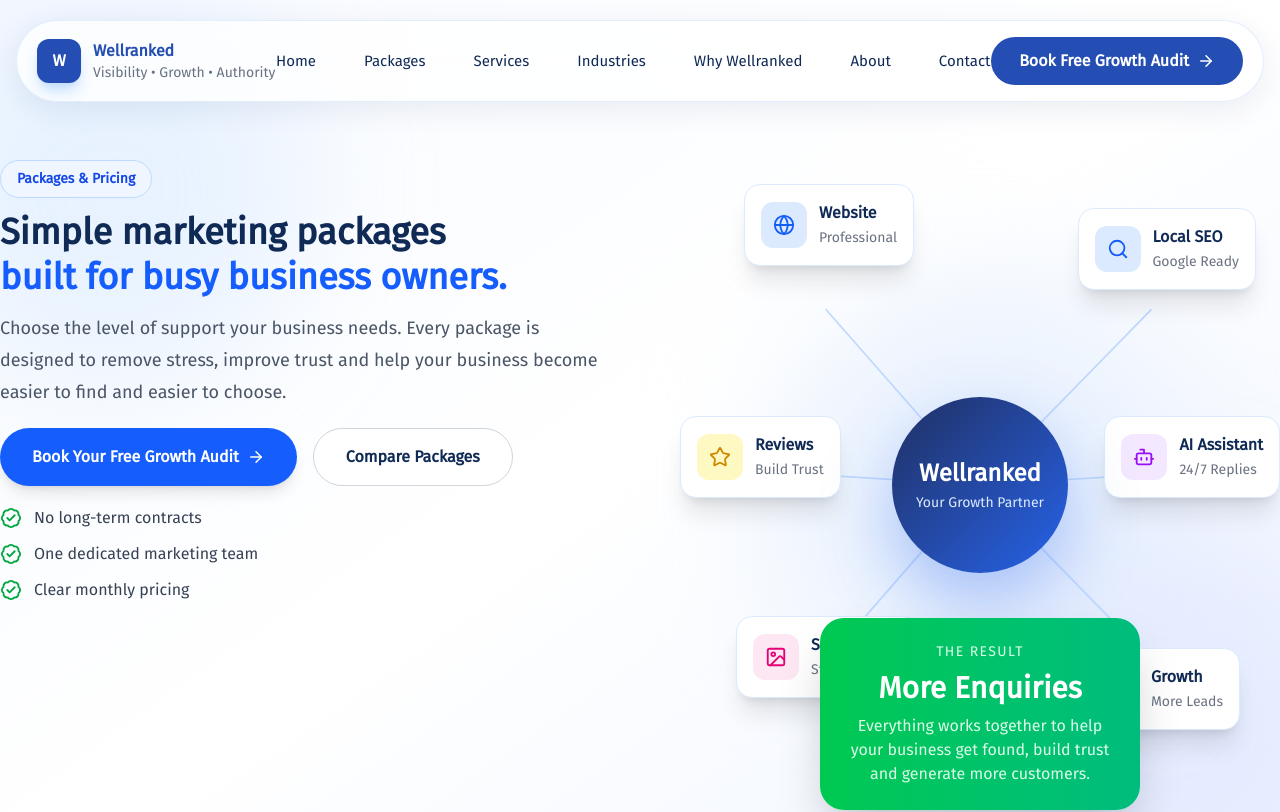
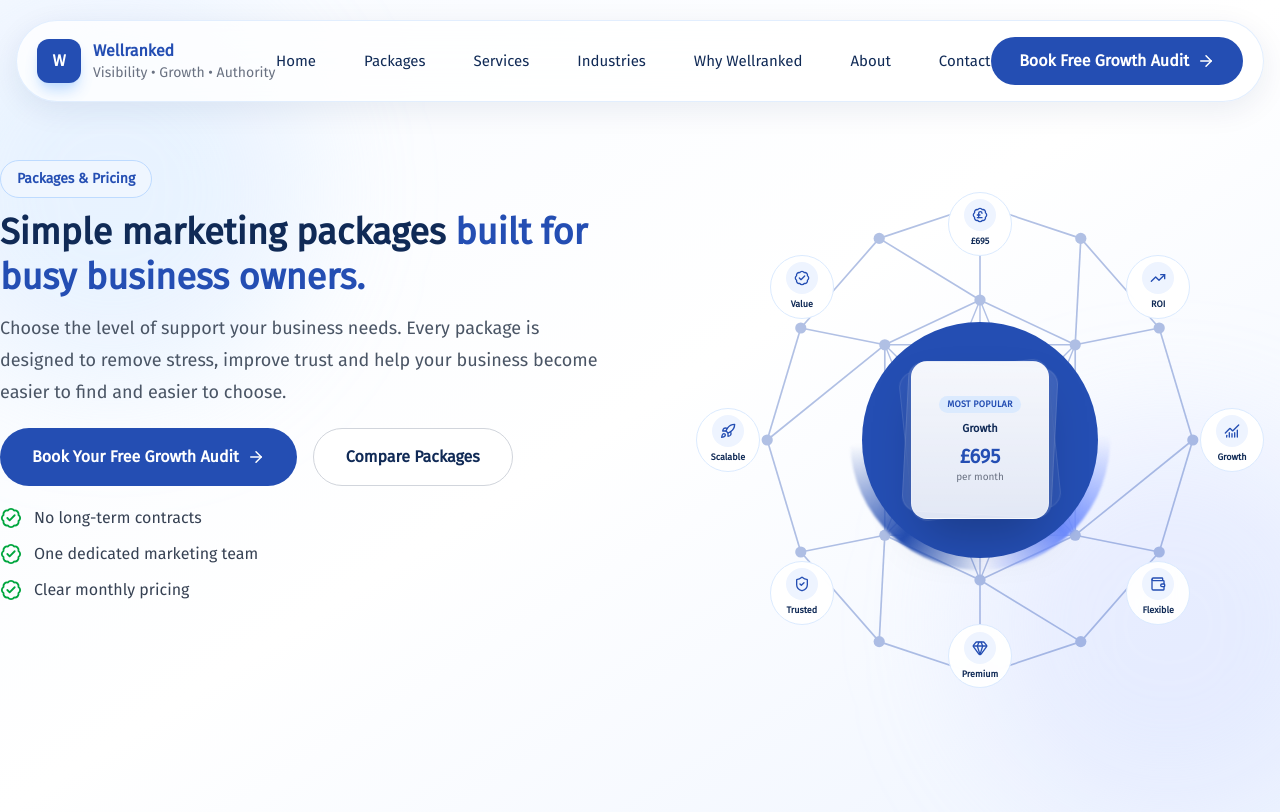
Before and after one commit to alimuhammeddev/wellranked, a Next.js app: page /package-section in a window 1280 px wide. Shown: the top 812 px of the page. Built offline with nearby package versions, Linux system fonts and the light colour scheme.

Commit message:
finished redesigning on package section

```diff
--- a/app/package-section/components/PackageHero.tsx
+++ b/app/package-section/components/PackageHero.tsx
@@ -3,33 +3,57 @@
 import {
   ArrowRight,
   BadgeCheck,
-  Globe,
-  Search,
-  Star,
-  Bot,
-  Image,
+  BadgePoundSterling,
   TrendingUp,
+  ChartNoAxesCombined,
+  Wallet,
+  Gem,
+  ShieldCheck,
+  Rocket,
 } from "lucide-react";
 import Link from "next/link";
 
-const plans = [
-  {
-    name: "Essential",
-    price: "£395",
-    description: "Professional Online Presence",
-  },
-  {
-    name: "Growth Partner",
-    price: "£695",
-    description: "Most Popular",
-    featured: true,
-  },
-  {
-    name: "Accelerator",
-    price: "£995",
-    description: "Scale Your Growth",
-  },
+const nodes = [
+  { x: 50, y: 8 }, // Top
+  { x: 68, y: 14 },
+  { x: 82, y: 30 },
+  { x: 88, y: 50 },
+  { x: 82, y: 70 },
+  { x: 68, y: 86 },
+  { x: 50, y: 92 },
+  { x: 32, y: 86 },
+  { x: 18, y: 70 },
+  { x: 12, y: 50 },
+  { x: 18, y: 30 },
+  { x: 32, y: 14 },
+
+  // Inner ring
+  { x: 50, y: 25 },
+  { x: 67, y: 33 },
+  { x: 67, y: 67 },
+  { x: 50, y: 75 },
+  { x: 33, y: 67 },
+  { x: 33, y: 33 },
 ];
+
+// Orbit badges placed on a true circle (computed, not hand-offset) so
+// spacing reads as deliberate rather than scattered.
+const orbitItems = [
+  { text: "£695", icon: <BadgePoundSterling size={16} /> },
+  { text: "ROI", icon: <TrendingUp size={16} /> },
+  { text: "Growth", icon: <ChartNoAxesCombined size={16} /> },
+  { text: "Flexible", icon: <Wallet size={16} /> },
+  { text: "Premium", icon: <Gem size={16} /> },
+  { text: "Trusted", icon: <ShieldCheck size={16} /> },
+  { text: "Scalable", icon: <Rocket size={16} /> },
+  { text: "Value", icon: <BadgeCheck size={16} /> },
+].map((item, i, arr) => {
+  const angle = (i / arr.length) * 2 * Math.PI - Math.PI / 2; // start at top
+  const radius = 42; // % of container
+  const x = 50 + radius * Math.cos(angle);
+  const y = 50 + radius * Math.sin(angle) * 0.92; // slight vertical compression for the card aspect ratio
+  return { ...item, x, y };
+});
 
 export default function PackagesHero() {
   return (
@@ -43,13 +67,13 @@ export default function PackagesHero() {
         {/* Left */}
 
         <div>
-          <span className="inline-flex items-center rounded-full border border-blue-200 bg-blue-50 px-4 py-2 text-sm font-semibold text-blue-700">
+          <span className="inline-flex items-center rounded-full border border-blue-200 bg-blue-50 px-4 py-2 text-sm font-semibold text-[#244EB3]">
             Packages & Pricing
           </span>
 
           <h1 className="mt-3 text-2xl font-extrabold leading-tight text-[#102A56] lg:text-4xl md:text-3xl">
-            Simple marketing packages
-            <span className="block text-blue-600">
+            Simple marketing packages{" "}
+            <span className="text-[#244EB3]">
               built for busy business owners.
             </span>
           </h1>
@@ -63,7 +87,7 @@ export default function PackagesHero() {
           <div className="mt-5 flex flex-col gap-4 sm:flex-row">
             <Link
               href="/growth-audit"
-              className="flex items-center justify-center gap-2 rounded-full bg-blue-600 px-8 py-4 font-semibold text-white shadow-lg transition hover:bg-blue-700"
+              className="flex items-center justify-center gap-2 rounded-full bg-[#244EB3] px-8 py-4 font-semibold text-white"
             >
               Book Your Free Growth Audit
               <ArrowRight size={18} />
@@ -71,7 +95,7 @@ export default function PackagesHero() {
 
             <Link
               href="#pricing"
-              className="rounded-full border border-gray-300 bg-white px-8 py-4 text-center font-semibold text-[#102A56] transition hover:border-blue-600 hover:text-blue-600"
+              className="rounded-full border border-gray-300 bg-white px-8 py-4 text-center font-semibold text-[#102A56] transition hover:border-[#244EB3] hover:text-[#244EB3]"
             >
               Compare Packages
             </Link>
@@ -93,126 +117,156 @@ export default function PackagesHero() {
         </div>
 
         {/* Right */}
-        <div className="relative flex items-center justify-center min-h-[650px]">
-          {/* Background Glow */}
-          <div className="absolute h-[420px] w-[420px] rounded-full bg-blue-100/50 blur-3xl"></div>
+        <div className="relative flex items-center justify-center md:min-h-140 min-h-96 rounded-[40px] overflow-hidden">
+          {/* Constellation mesh, recolored for the premium navy/gold palette */}
+          <svg
+            className="absolute inset-0 h-full w-full opacity-[0.35]"
+            viewBox="0 0 100 100"
+          >
+            {/* Outer Ring */}
+            {nodes.slice(0, 12).map((node, i) => {
+              const next = nodes[(i + 1) % 12];
+              return (
+                <line
+                  key={`outer-${i}`}
+                  x1={node.x}
+                  y1={node.y}
+                  x2={next.x}
+                  y2={next.y}
+                  stroke="#244EB3"
+                  strokeWidth=".3"
+                />
+              );
+            })}
 
-          {/* Center Circle */}
-          <div className="relative z-20 flex h-44 w-44 flex-col items-center justify-center rounded-full bg-gradient-to-br from-[#1F3064] to-[#2563EB] text-white shadow-[0_30px_70px_rgba(37,99,235,.35)]">
-            <div className="text-2xl font-bold">Wellranked</div>
+            {/* Outer -> Inner */}
+            {[
+              [0, 12],
+              [1, 13],
+              [2, 13],
+              [3, 14],
+              [4, 14],
+              [5, 15],
+              [6, 15],
+              [7, 16],
+              [8, 16],
+              [9, 17],
+              [10, 17],
+              [11, 12],
+            ].map(([a, b], i) => (
+              <line
+                key={`spoke-${i}`}
+                x1={nodes[a].x}
+                y1={nodes[a].y}
+                x2={nodes[b].x}
+                y2={nodes[b].y}
+                stroke="#244EB3 "
+                strokeWidth=".3"
+              />
+            ))}
 
-            <p className="mt-1 text-center text-sm text-blue-100">
-              Your Growth Partner
-            </p>
-          </div>
+            {/* Inner Ring */}
+            {[12, 13, 14, 15, 16, 17].map((index, i) => {
+              const next = [12, 13, 14, 15, 16, 17][(i + 1) % 6];
+              return (
+                <line
+                  key={`inner-${i}`}
+                  x1={nodes[index].x}
+                  y1={nodes[index].y}
+                  x2={nodes[next].x}
+                  y2={nodes[next].y}
+                  stroke="#244EB3"
+                  strokeWidth=".3"
+                />
+              );
+            })}
 
-          {/* Website */}
-          <div className="absolute top-6 left-16 z-10 rounded-2xl border border-blue-100 bg-white p-4 shadow-xl">
-            <div className="flex items-center gap-3">
-              <div className="rounded-xl bg-blue-100 p-3 text-blue-600">
-                <Globe size={22} />
-              </div>
-              <div>
-                <p className="font-semibold text-[#102A56]">Website</p>
-                <span className="text-sm text-gray-500">Professional</span>
-              </div>
+            {/* Mesh Cross Connections */}
+            {[
+              [12, 14],
+              [14, 16],
+              [16, 12],
+              [13, 15],
+              [15, 17],
+              [17, 13],
+              [12, 15],
+              [13, 16],
+              [14, 17],
+            ].map(([a, b], i) => (
+              <line
+                key={`mesh-${i}`}
+                x1={nodes[a].x}
+                y1={nodes[a].y}
+                x2={nodes[b].x}
+                y2={nodes[b].y}
+                stroke="#244EB3"
+                strokeWidth=".25"
+              />
+            ))}
+
+            {/* Nodes */}
+            {nodes.map((node, i) => (
+              <circle key={i} cx={node.x} cy={node.y} r="1" fill="#244EB3" />
+            ))}
+          </svg>
+
+          {/* Slow rotating gilded ring behind the centerpiece */}
+          <div
+            className="absolute h-65 w-65 rounded-full"
+            style={{
+              background:
+                "conic-gradient(from 0deg, transparent 0deg, #244EB3 40deg, transparent 90deg, transparent 270deg, #6E8CFF 320deg, transparent 360deg)",
+              filter: "blur(1px)",
+              animation: "packages-orbit-spin 14s linear infinite",
+            }}
+          />
+          <div className="absolute h-59 w-59 rounded-full bg-[#244EB3]" />
+
+          {/* Centerpiece: layered package cards */}
+          <div className="relative z-10 flex h-47.5 w-47.5 items-center justify-center">
+            <div className="absolute h-37.5 w-37.5 -rotate-6 rounded-2xl border border-white/10 bg-white/5 backdrop-blur-sm" />
+            <div className="absolute h-37.5 w-37.5 rotate-3 rounded-2xl border border-white/10 bg-white/10 backdrop-blur-sm" />
+            <div className="relative flex h-39.5 w-34.5 flex-col items-center justify-center rounded-2xl border border-white/20 bg-linear-to-b from-white/95 to-white/85 shadow-2xl">
+              <span className="rounded-full bg-blue-100 px-2 py-0.5 text-[9px] font-bold uppercase tracking-wide text-[#244EB3]">
+                Most Popular
+              </span>
+              <span className="mt-2 text-[11px] font-semibold text-[#102A56]">
+                Growth
+              </span>
+              <span className="mt-1 text-xl font-extrabold text-[#244EB3]">
+                £695
+              </span>
+              <span className="text-[10px] text-gray-500">per month</span>
             </div>
           </div>
 
-          {/* SEO */}
-          <div className="absolute top-12 right-6 z-10 rounded-2xl border border-blue-100 bg-white p-4 shadow-xl">
-            <div className="flex items-center gap-3">
-              <div className="rounded-xl bg-blue-100 p-3 text-blue-600">
-                <Search size={22} />
+          {/* Orbiting feature badges, evenly spaced on a computed circle */}
+          {orbitItems.map((item) => (
+            <div
+              key={item.text}
+              className="absolute z-20 flex h-16 w-16 -translate-x-1/2 -translate-y-1/2 flex-col items-center justify-center rounded-full border border-blue-100 bg-white/95 backdrop-blur-sm transition-transform duration-300 hover:scale-110"
+              style={{ left: `${item.x}%`, top: `${item.y}%` }}
+            >
+              <div className="rounded-full bg-[#EEF4FF] p-2 text-[#244EB3]">
+                {item.icon}
               </div>
-              <div>
-                <p className="font-semibold text-[#102A56]">Local SEO</p>
-                <span className="text-sm text-gray-500">Google Ready</span>
-              </div>
+              <span className="mt-1 text-[9px] font-semibold text-[#102A56]">
+                {item.text}
+              </span>
             </div>
-          </div>
+          ))}
 
-          {/* Reviews */}
-          <div className="absolute left-0 top-64 z-10 rounded-2xl border border-blue-100 bg-white p-4 shadow-xl">
-            <div className="flex items-center gap-3">
-              <div className="rounded-xl bg-yellow-100 p-3 text-yellow-600">
-                <Star size={22} />
-              </div>
-              <div>
-                <p className="font-semibold text-[#102A56]">Reviews</p>
-                <span className="text-sm text-gray-500">Build Trust</span>
-              </div>
-            </div>
-          </div>
-
-          {/* AI */}
-          <div className="absolute right-0 top-64 z-10 rounded-2xl border border-blue-100 bg-white p-4 shadow-xl">
-            <div className="flex items-center gap-3">
-              <div className="rounded-xl bg-purple-100 p-3 text-purple-600">
-                <Bot size={22} />
-              </div>
-              <div>
-                <p className="font-semibold text-[#102A56]">AI Assistant</p>
-                <span className="text-sm text-gray-500">24/7 Replies</span>
-              </div>
-            </div>
-          </div>
-
-          {/* Social */}
-          <div className="absolute bottom-28 left-14 z-10 rounded-2xl border border-blue-100 bg-white p-4 shadow-xl">
-            <div className="flex items-center gap-3">
-              <div className="rounded-xl bg-pink-100 p-3 text-pink-600">
-                <Image size={22} />
-              </div>
-              <div>
-                <p className="font-semibold text-[#102A56]">Social Media</p>
-                <span className="text-sm text-gray-500">Stay Active</span>
-              </div>
-            </div>
-          </div>
-
-          {/* Growth */}
-          <div className="absolute bottom-20 right-10 z-10 rounded-2xl border border-blue-100 bg-white p-4 shadow-xl">
-            <div className="flex items-center gap-3">
-              <div className="rounded-xl bg-green-100 p-3 text-green-600">
-                <TrendingUp size={22} />
-              </div>
-              <div>
-                <p className="font-semibold text-[#102A56]">Growth</p>
-                <span className="text-sm text-gray-500">More Leads</span>
-              </div>
-            </div>
-          </div>
-
-          {/* SVG Connection Lines */}
-          <svg
-            className="absolute inset-0 h-full w-full"
-            viewBox="0 0 700 650"
-            fill="none"
-          >
-            <path d="M350 325 L170 120" stroke="#BFD8FF" strokeWidth="2" />
-            <path d="M350 325 L550 120" stroke="#BFD8FF" strokeWidth="2" />
-            <path d="M350 325 L110 310" stroke="#BFD8FF" strokeWidth="2" />
-            <path d="M350 325 L590 310" stroke="#BFD8FF" strokeWidth="2" />
-            <path d="M350 325 L180 520" stroke="#BFD8FF" strokeWidth="2" />
-            <path d="M350 325 L540 520" stroke="#BFD8FF" strokeWidth="2" />
-          </svg>
-
-          {/* Bottom Result */}
-          <div className="absolute bottom-0 left-1/2 z-30 w-[320px] -translate-x-1/2 rounded-3xl bg-gradient-to-r from-green-500 to-emerald-500 p-6 text-center text-white shadow-2xl">
-            <p className="text-sm uppercase tracking-widest text-green-100">
-              The Result
-            </p>
-
-            <h3 className="mt-2 text-3xl font-bold">More Enquiries</h3>
-
-            <p className="mt-2 text-green-100">
-              Everything works together to help your business get found, build
-              trust and generate more customers.
-            </p>
-          </div>
+          <style>{`
+            @keyframes packages-orbit-spin {
+              from { transform: rotate(0deg); }
+              to { transform: rotate(360deg); }
+            }
+            @media (prefers-reduced-motion: reduce) {
+              [style*="packages-orbit-spin"] { animation: none !important; }
+            }
+          `}</style>
         </div>
       </div>
     </section>
   );
-}
+};
--- a/app/package-section/components/PackagesCTA.tsx
+++ b/app/package-section/components/PackagesCTA.tsx
@@ -3,7 +3,7 @@ import { ArrowRight, BadgeCheck, CheckCircle2 } from "lucide-react";
 
 export default function PackagesCTA() {
   return (
-    <section className="relative overflow-hidden bg-linear-to-r from-[#102A56] via-blue-700 to-indigo-700 py-24">
+    <section className="relative overflow-hidden bg-[#244EB3] py-24">
       {/* Background Glow */}
       <div className="absolute -left-20 top-0 h-80 w-80 rounded-full bg-white/10 blur-3xl" />
       <div className="absolute -right-20 bottom-0 h-80 w-80 rounded-full bg-blue-400/20 blur-3xl" />
@@ -38,7 +38,7 @@ export default function PackagesCTA() {
         <div className="mt-10 flex flex-col items-center justify-center gap-4 sm:flex-row">
           <Link
             href="/growth-audit"
-            className="flex items-center gap-2 rounded-full bg-white px-8 py-4 font-semibold text-blue-700"
+            className="flex items-center gap-2 rounded-full bg-white px-8 py-4 font-semibold text-[#244EB3]"
           >
             Book Your Free Growth Audit
             <ArrowRight size={18} />
--- a/app/package-section/components/PricingComparison.tsx
+++ b/app/package-section/components/PricingComparison.tsx
@@ -168,7 +168,7 @@ export default function PricingComparison() {
                     Essential
                   </h3>
 
-                  <p className="mt-1 text-3xl font-bold text-blue-600">
+                  <p className="mt-1 text-3xl font-bold text-[#244EB3]">
                     £395
                   </p>
 
@@ -177,7 +177,7 @@ export default function PricingComparison() {
                   </span>
                 </th>
 
-                <th className="bg-blue-600 px-8 py-6 text-center text-white">
+                <th className="bg-[#244EB3] px-8 py-6 text-center text-white">
                   <span className="rounded-full bg-white/20 px-3 py-1 text-xs font-semibold">
                     MOST POPULAR
                   </span>
@@ -200,7 +200,7 @@ export default function PricingComparison() {
                     Accelerator
                   </h3>
 
-                  <p className="mt-1 text-3xl font-bold text-blue-600">
+                  <p className="mt-1 text-3xl font-bold text-[#244EB3]">
                     £995
                   </p>
 
```
Also changed, not shown: app/package-section/components/PackageBreakdown.tsx (+6 -6 lines), app/package-section/components/PricingCards.tsx (+12 -12 lines), app/package-section/components/PricingNote.tsx (+4 -4 lines).
